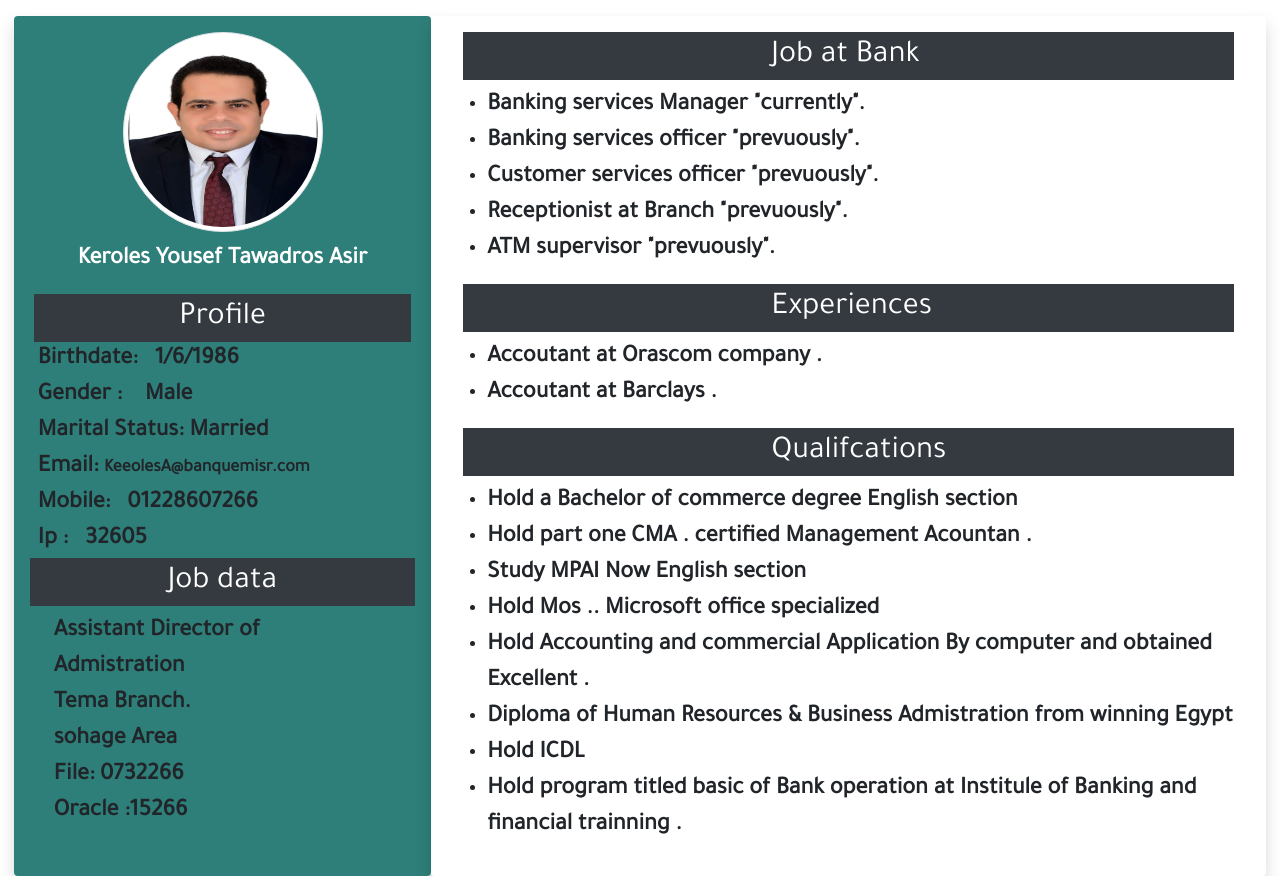
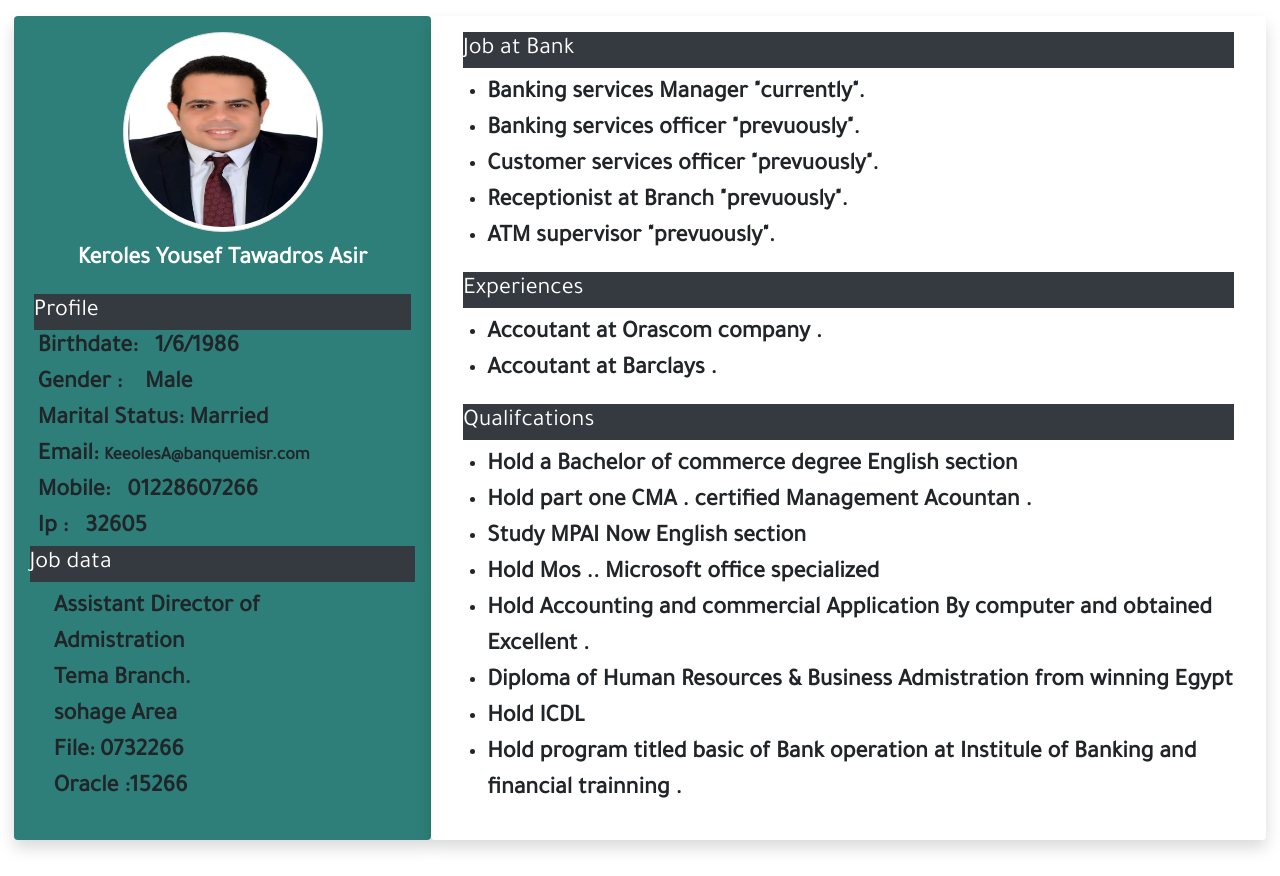
Before and after one commit to georgesafwat123/cvv, a plain HTML site: page index.html in a window 1280 px wide. Shown: the top 876 px of the page. Drawn offline with nearby package versions, Linux system fonts and the light colour scheme; a web font is replaced by a local one.

Commit message:
file tasks6

```diff
--- a/index.html
+++ b/index.html
@@ -31,7 +31,7 @@
                             <i class="far fa-user m-2" style="color: blanchedalmond;"></i>
                         </div> -->
 
-                        <div class="" style="font-size: xx-large; text-align: center;">Profile</div>
+                        <div class="" style="font-size: x-large; ">Profile</div>
                        </div>
                        <div class="justify-content-center mx-2" style="font-size: x-large; font-weight: bold;">
 
@@ -47,7 +47,7 @@
 
                    <div>
                     <div class=" mb-2 bg-dark text-white  px-auto justify-content-center" >
-                        <div class="" style="font-size: xx-large;  text-align: center;">Job data</div>
+                        <div class="" style="font-size: x-large; ">Job data</div>
                        </div>
                        <div class="justify-content-center mx-4" style="font-size: x-large; font-weight: bold;">
                        Assistant Director of Admistration<br>
@@ -65,7 +65,7 @@
 
                   <div>
                     <div class=" mb-2 bg-dark text-white mx-3 px-auto justify-content-center" >
-                        <div class="" style="font-size: xx-large; padding-left: 40%;">Job at Bank</div>
+                        <div class="" style="font-size: x-large; ">Job at Bank</div>
                        </div>
                          <div class="justify-content-center" style="font-size: x-large; font-weight: bold;">
                             <ul>
@@ -89,7 +89,7 @@
                     </div>
                     <div>
                      <div class=" mb-2 bg-dark text-white mx-3 px-auto justify-content-center" >
-                         <div class="" style="font-size: xx-large; padding-left: 40%;">Experiences</div>
+                         <div class="" style="font-size: x-large; ">Experiences</div>
                         </div>
                           <div class="justify-content-center" style="font-size: x-large; font-weight: bold;">
                              <ul>
@@ -107,7 +107,7 @@
 
                     <div >
                       <div class=" mb-2 bg-dark text-white mx-3 px-auto justify-content-center" >
-                        <div class="" style="font-size: xx-large; padding-left: 40%;">Qualifcations</div>
+                        <div class="" style="font-size: x-large;">Qualifcations</div>
                        </div>
                         <ul style="font-size: x-large; font-weight: bold;">
                             <li>
```
